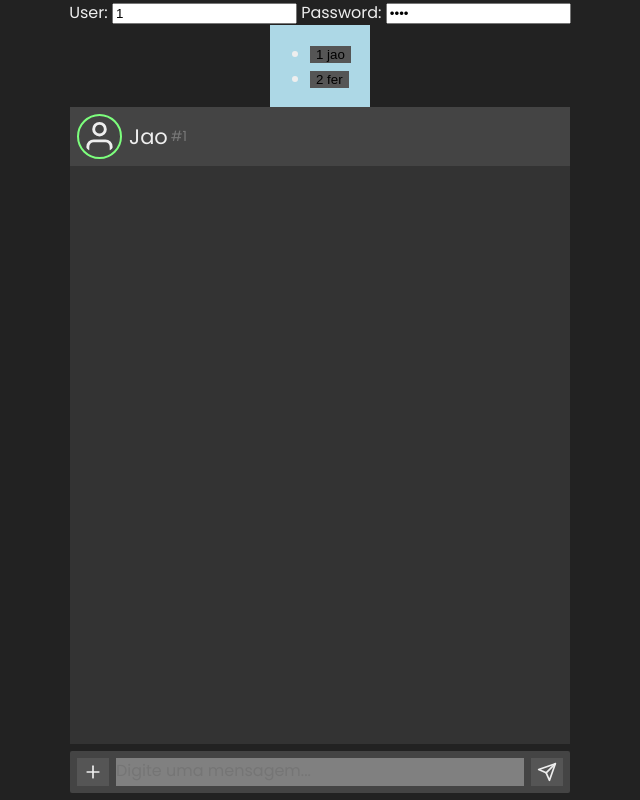
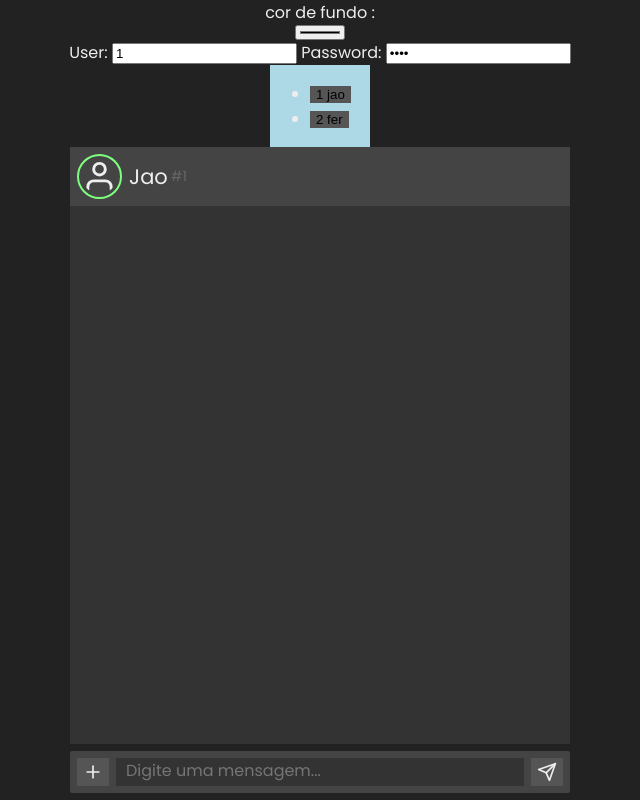
Before and after one commit to viniciusmachadovianna/messenger, a website: page public/index.html in a window 1280 px wide. Shown: the whole page, without its empty margins (320-960 px from the left). Drawn offline with Linux system fonts and the light colour scheme; no server answers.

Commit message:
style+ux: add  color picker for background

```diff
--- a/public/index.html
+++ b/public/index.html
@@ -8,6 +8,8 @@
   <link rel="shortcut icon" href="favicon.svg" type="image/x-icon">
 </head>
 <body>
+  <label for="bgcolor" class="custom-color">cor de fundo :</label>
+  <input type="color" id="bgcolor">
   <div id="login">
     <label for="user">User:</label>
     <input type="text" value="1">
--- a/public/script.js
+++ b/public/script.js
@@ -90,3 +90,9 @@ msgInput.addEventListener('keydown', function (e) {
     sendMessage()
   }
 });
+
+//TESTING:
+const colorPicker = document.getElementById('color');
+colorPicker.addEventListener('input', e => {
+  document.body.style.backgroundColor = e.target.value;
+});
--- a/public/style.css
+++ b/public/style.css
@@ -7,8 +7,11 @@
 :root{
   --black: #222;
   --white: #EEE;
+  --darkergray: #333;
   --darkgray: #444;
-  --lightgray: #777;
+  --gray: #555;
+  --lightgray: #666;
+  --lightergray: #777;
 }
 body{
   font-family: 'Poppins', sans-serif;
@@ -126,8 +129,9 @@ button{
   resize: none;
   margin: 7px auto;
   height: 28px;
-  background-color: gray;
+  background-color: var(--darkergray);
   flex: 1;
+  padding-left: 10px;
 }
 .chatsList{
   background-color: lightblue;
```
